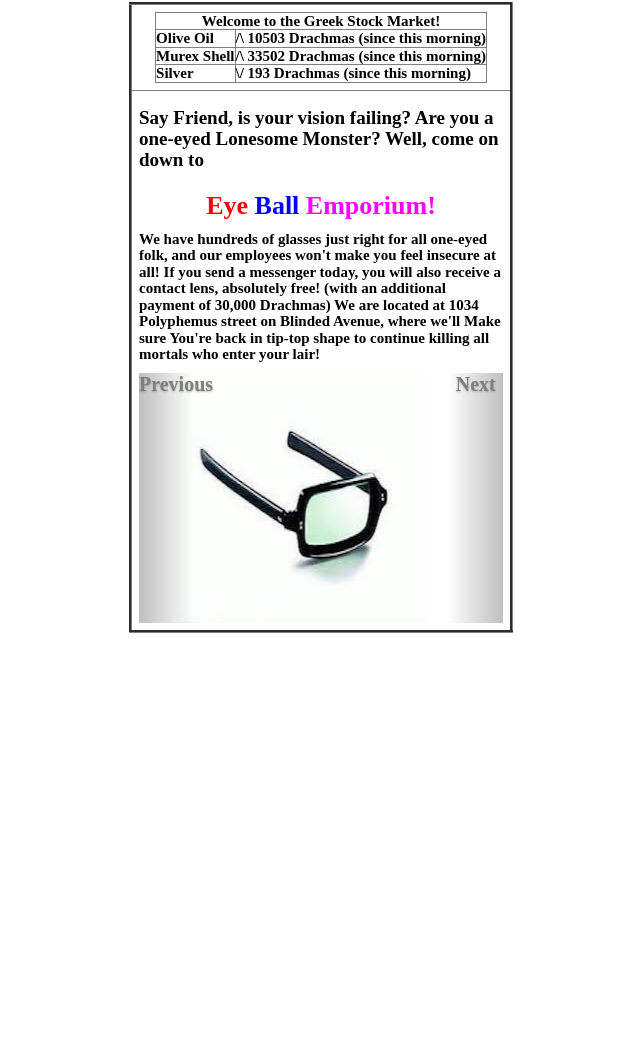
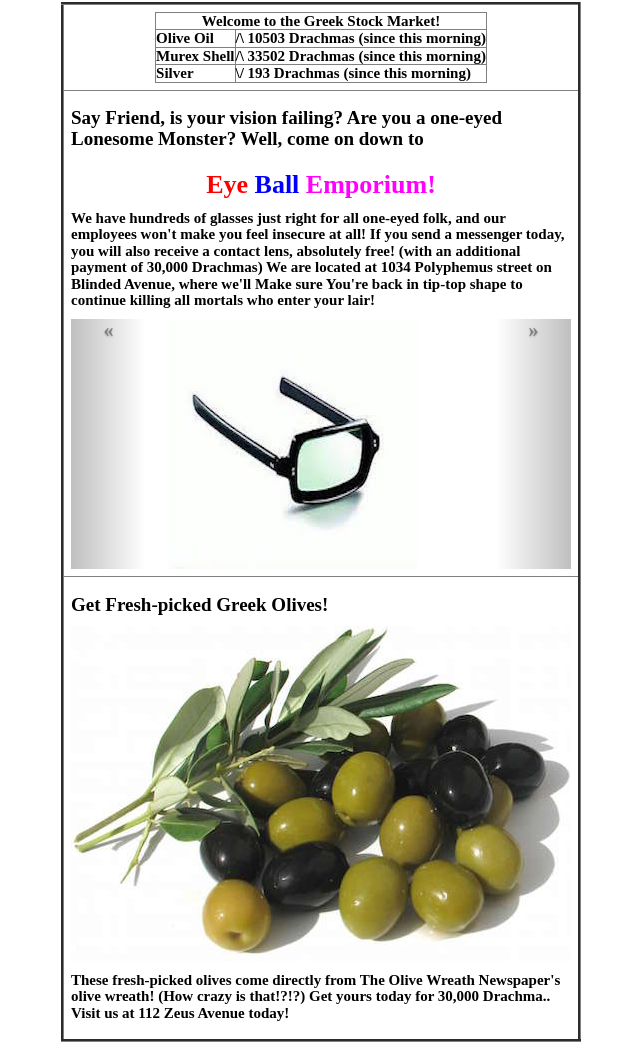
Before and after one commit to RobotXLabs/newspaper-project, a plain HTML site: page ads.htm in a window 1280 px wide. Shown: the part 212-1254 px from the top of the page, without its empty margins (319-959 px from the left). Before the commit the page ends 845 px from the top, so only its background shows below. Drawn offline with Linux system fonts and the light colour scheme; a web font is replaced by a local one.

Commit message:
Yay olives!

```diff
--- a/ads.htm
+++ b/ads.htm
@@ -96,12 +96,23 @@
                     </div>
                     <!-- Left and right controls -->
                     <a class="left carousel-control" href="#myCarousel" role="button" data-slide="prev">
-                    <span>Previous</span>
+                    <span>&laquo;</span>
                     </a>
                     <a class="right carousel-control" href="#myCarousel" role="button" data-slide="next">
-                    <span>Next</span>
+                    <span>&raquo;</span>
                     </a>
                 </div>
+              </td>
+            </tr>
+            <tr>
+              <td>
+                <h4>
+                  Get Fresh-picked Greek Olives!
+                </h4>
+                <img src="images/olives.jpg" />
+                <h5>
+                  These fresh-picked olives come directly from The Olive Wreath Newspaper's olive wreath! (How crazy is that!?!?) Get yours today for 30,000 Drachma.. Visit us at 112 Zeus Avenue today!
+                </h5>
               </td>
             </tr>
           </tbody>
```
Also changed, not shown: images/olives.jpg (added).
